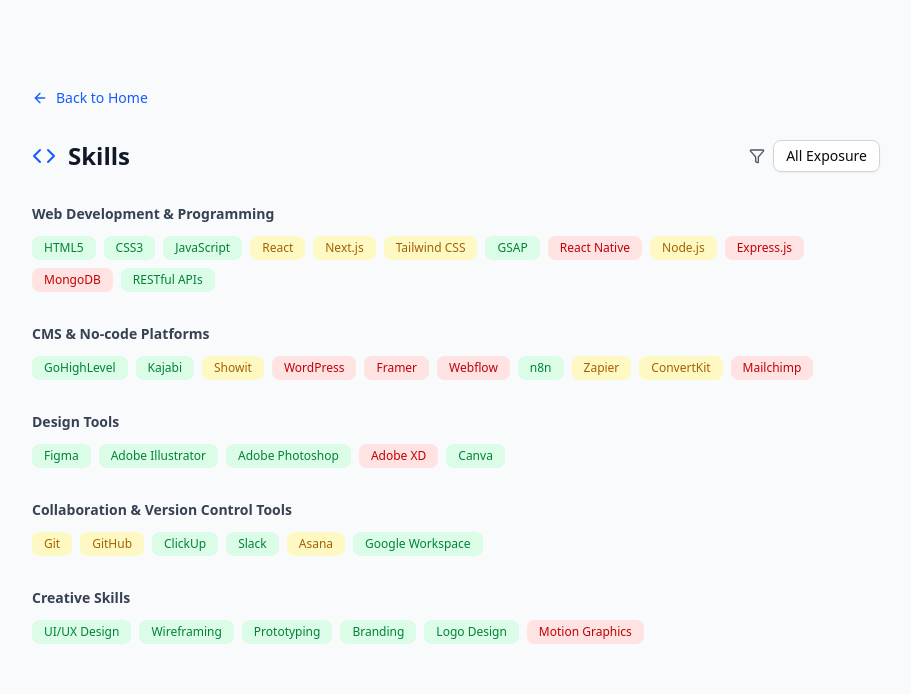
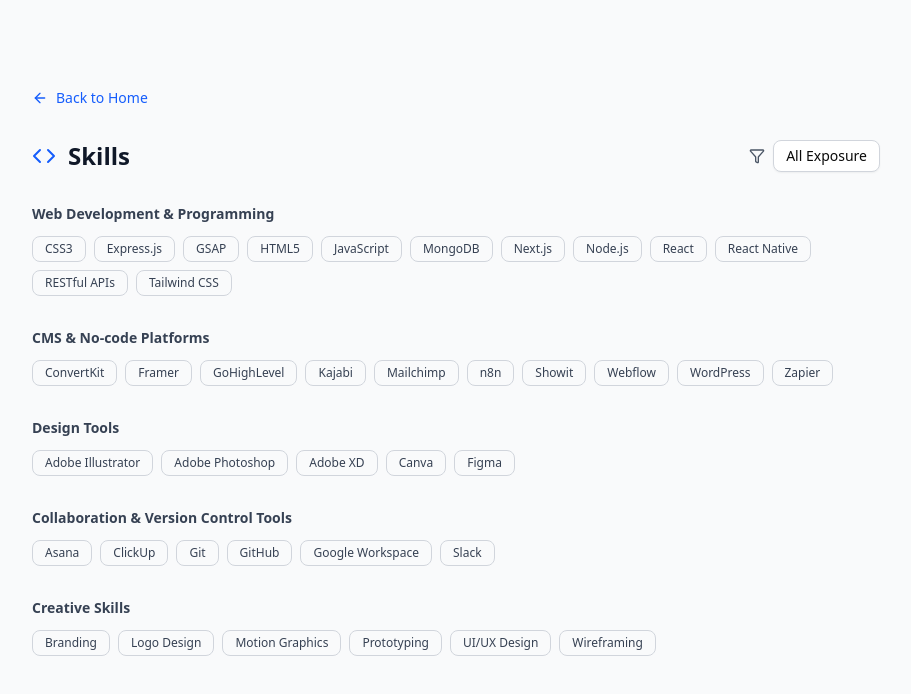
Before and after one commit to mrkndrei/my-portfolio, a Next.js app: page /skills in a window 1280 px wide. Shown: the top 694 px of the page, without its empty margins (184-1095 px from the left). Built offline with nearby package versions, Linux system fonts and the light colour scheme.

Commit message:
update ui: skills

```diff
--- a/src/app/skills/page.tsx
+++ b/src/app/skills/page.tsx
@@ -3,7 +3,7 @@
 import { ArrowLeft, Code, Filter } from "lucide-react";
 import Link from "next/link";
 import { useState } from "react";
-import { useTheme } from "@/context/ThemeContext"; // Import context
+import { useTheme } from "@/context/ThemeContext";
 
 import {
   DropdownMenu,
@@ -21,23 +21,23 @@ const skills = {
     { name: "HTML5", level: "High" },
     { name: "CSS3", level: "High" },
     { name: "JavaScript", level: "High" },
-    { name: "React", level: "Medium" },
-    { name: "Next.js", level: "Medium" },
-    { name: "Tailwind CSS", level: "Medium" },
+    { name: "React", level: "High" },
+    { name: "Next.js", level: "High" },
+    { name: "Tailwind CSS", level: "High" },
     { name: "GSAP", level: "High" },
-    { name: "React Native", level: "Low" },
-    { name: "Node.js", level: "Medium" },
-    { name: "Express.js", level: "Low" },
-    { name: "MongoDB", level: "Low" },
+    { name: "React Native", level: "Medium" },
+    { name: "Node.js", level: "High" },
+    { name: "Express.js", level: "Medium" },
+    { name: "MongoDB", level: "Medium" },
     { name: "RESTful APIs", level: "High" },
   ],
   "CMS & No-code Platforms": [
     { name: "GoHighLevel", level: "High" },
     { name: "Kajabi", level: "High" },
     { name: "Showit", level: "Medium" },
-    { name: "WordPress", level: "Low" },
-    { name: "Framer", level: "Low" },
-    { name: "Webflow", level: "Low" },
+    { name: "WordPress", level: "High" },
+    { name: "Framer", level: "Medium" },
+    { name: "Webflow", level: "Medium" },
     { name: "n8n", level: "High" },
     { name: "Zapier", level: "Medium" },
     { name: "ConvertKit", level: "Medium" },
@@ -51,8 +51,8 @@ const skills = {
     { name: "Canva", level: "High" },
   ],
   "Collaboration & Version Control Tools": [
-    { name: "Git", level: "Medium" },
-    { name: "GitHub", level: "Medium" },
+    { name: "Git", level: "High" },
+    { name: "GitHub", level: "High" },
     { name: "ClickUp", level: "High" },
     { name: "Slack", level: "High" },
     { name: "Asana", level: "Medium" },
@@ -68,34 +68,14 @@ const skills = {
   ],
 };
 
-const badgeColors = (level: string, isDark: boolean) => {
-  switch (level) {
-    case "High":
-      return isDark
-        ? "bg-green-900/40 text-green-300"
-        : "bg-green-100 text-green-700";
-    case "Medium":
-      return isDark
-        ? "bg-yellow-900/40 text-yellow-300"
-        : "bg-yellow-100 text-yellow-700";
-    case "Low":
-      return isDark
-        ? "bg-red-900/40 text-red-300"
-        : "bg-red-100 text-red-700";
-    default:
-      return isDark
-        ? "bg-gray-800 text-gray-300"
-        : "bg-gray-100 text-gray-700";
-  }
-};
-
 export default function SkillsPage() {
-  const { isDark } = useTheme(); // Get shared theme state
+  const { isDark } = useTheme();
   const [filter, setFilter] = useState("All");
 
   return (
     <div className={`min-h-screen pt-10 pb-4 transition-all duration-300 ${isDark ? 'bg-gray-900' : 'bg-gray-50'}`}>
       <div className="max-w-4xl mx-auto px-6 py-12 animate-fadeup">
+
         {/* Back button */}
         <Link
           href="/"
@@ -142,51 +122,22 @@ export default function SkillsPage() {
                 align="end"
                 className={`${isDark
                   ? "bg-gray-800 border-white/20 text-white/80"
-                : "border-gray-300 bg-white text-gray-700"}`
-              }
+                  : "border-gray-300 bg-white text-gray-700"}`}
               >
                 <DropdownMenuLabel>Filter by Level</DropdownMenuLabel>
                 <DropdownMenuSeparator />
 
+                {["All", "High", "Medium", "Low"].map((level) => (
                   <DropdownMenuItem
-                onClick={() => setFilter("All")}
+                    key={level}
+                    onClick={() => setFilter(level)}
                     className={`cursor-pointer ${isDark
                       ? "data-[highlighted]:bg-gray-700 data-[highlighted]:text-white"
-                  : "data-[highlighted]:bg-gray-100 data-[highlighted]:text-gray-900"}`
-                }
+                      : "data-[highlighted]:bg-gray-100 data-[highlighted]:text-gray-900"}`}
                   >
-                All Skills
+                    {level === "All" ? "All Skills" : `${level} Exposure`}
                   </DropdownMenuItem>
-
-              <DropdownMenuItem
-                onClick={() => setFilter("High")}
-                className={`cursor-pointer ${isDark
-                  ? "data-[highlighted]:bg-gray-700 data-[highlighted]:text-white"
-                  : "data-[highlighted]:bg-gray-100 data-[highlighted]:text-gray-900"}`
-                }
-              >
-                High Exposure
-              </DropdownMenuItem>
-
-              <DropdownMenuItem
-                onClick={() => setFilter("Medium")}
-                className={`cursor-pointer ${isDark
-                  ? "data-[highlighted]:bg-gray-700 data-[highlighted]:text-white"
-                  : "data-[highlighted]:bg-gray-100 data-[highlighted]:text-gray-900"}`
-                }
-              >
-                Medium Exposure
-              </DropdownMenuItem>
-
-              <DropdownMenuItem
-                onClick={() => setFilter("Low")}
-                className={`cursor-pointer ${isDark
-                  ? "data-[highlighted]:bg-gray-700 data-[highlighted]:text-white"
-                  : "data-[highlighted]:bg-gray-100 data-[highlighted]:text-gray-900"}`
-                }
-              >
-                Low Exposure
-              </DropdownMenuItem>
+                ))}
               </DropdownMenuContent>
             </DropdownMenu>
           </div>
@@ -202,6 +153,11 @@ export default function SkillsPage() {
 
             if (filteredSkills.length === 0) return null;
 
+            // Sort alphabetically by name
+            const sortedSkills = [...filteredSkills].sort((a, b) =>
+              a.name.localeCompare(b.name)
+            );
+
             return (
               <div key={i}>
                 <h2
@@ -212,13 +168,12 @@ export default function SkillsPage() {
                   {category}
                 </h2>
                 <div className="flex flex-wrap gap-2">
-                {filteredSkills.map((skill) => (
+                  {sortedSkills.map((skill) => (
                     <span
                       key={skill.name}
-                    className={`px-3 py-1 text-xs rounded-md ${badgeColors(
-                      skill.level,
-                      isDark
-                    )}`}
+                      className={`px-3 py-1 text-xs rounded-md border ${
+                        isDark ? "border-gray-700 text-gray-200" : "border-gray-300 text-gray-700"
+                      }`}
                     >
                       {skill.name}
                     </span>
```
Lines whose indentation alone changed are shown as unchanged.
